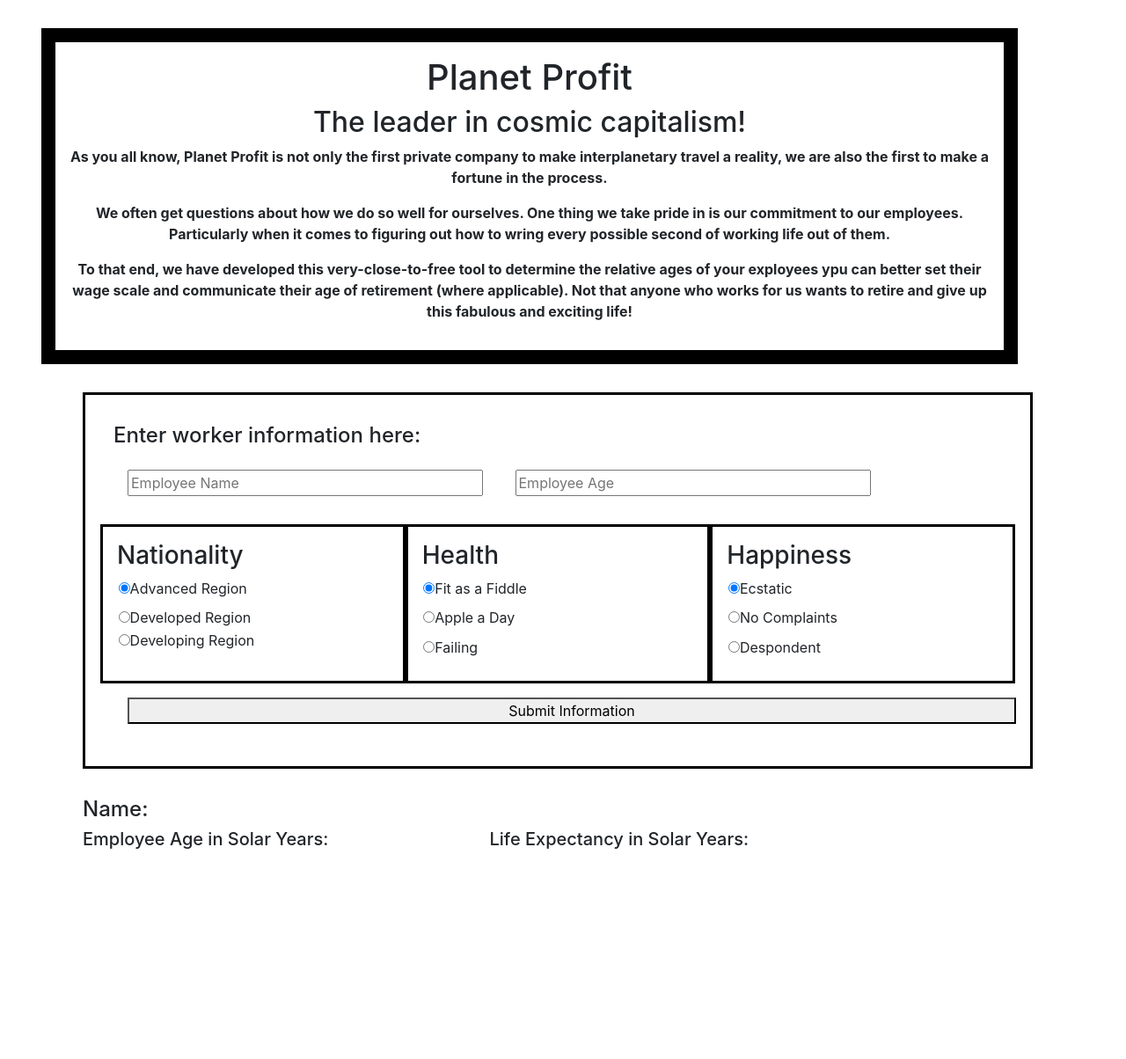
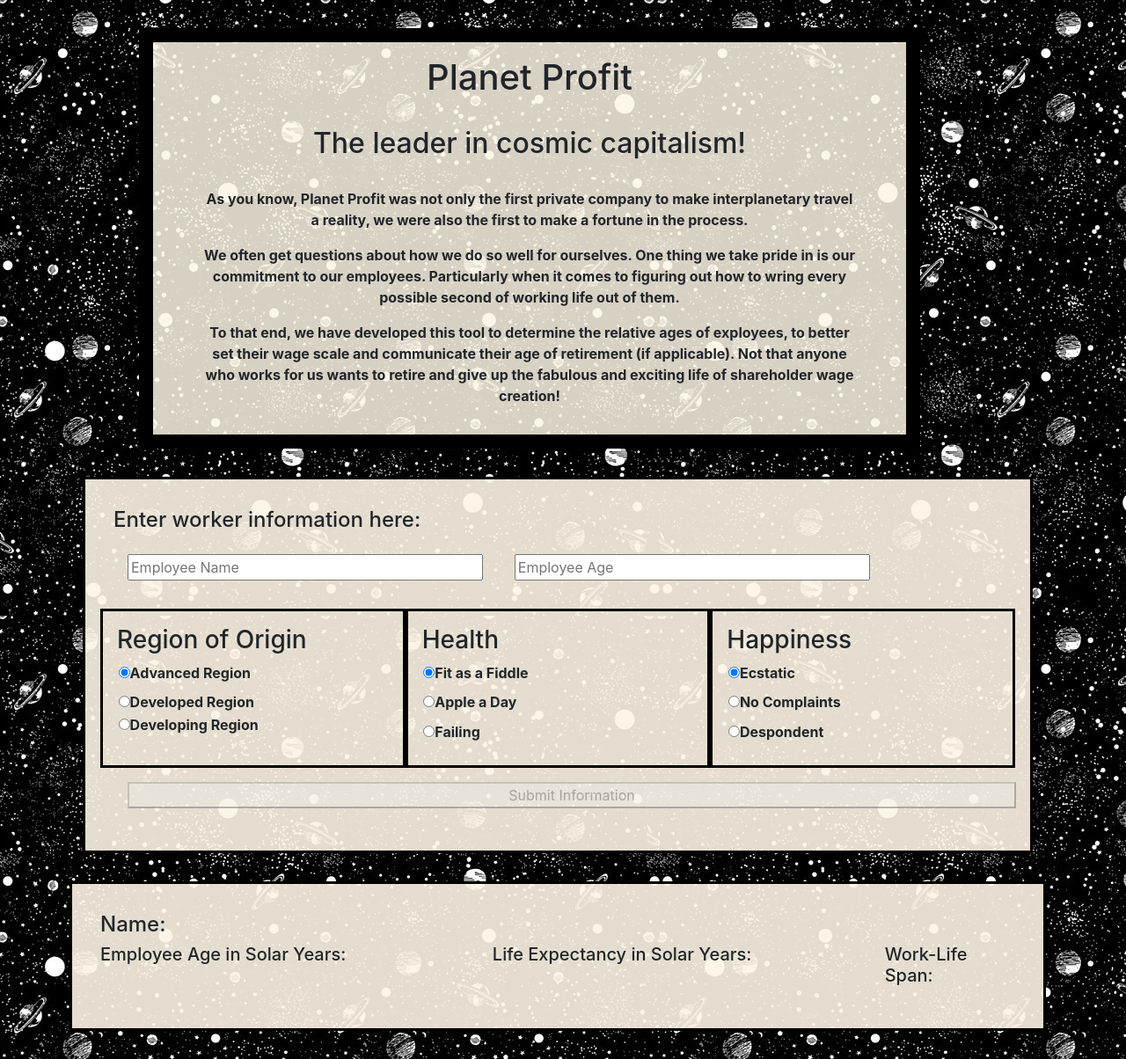
Before and after one commit to jbpawlik/galactic-age, a website built with webpack: page src/index.html in a window 1280 px wide. Shown: the whole page at 88% size. Before the commit the page ends 1014 px from the top, so only its background shows below. Built offline with nearby package versions, Linux system fonts and the light colour scheme.

Commit message:
prevent user submitting form with unfilled fields

```diff
--- a/src/css/styles.css
+++ b/src/css/styles.css
@@ -1,8 +1,21 @@
+body {
+  background-image: url('../assets/images/stars.jpg');
+  font-weight: bold;
+}
 #jumbotron {
   text-align: center;
   border: solid 1em black;
   padding: 1em;
-  font-weight: bold;
+  background-color: rgb(253, 246, 231, .85);
+  margin-left: 10%;
+  margin-right: 10%;
+}
+h2 {
+  margin: 1em;
+}
+p {
+  margin-left: 5%;
+  margin-right: 5%;
 }
 .container {
   margin: 2em;
@@ -11,9 +24,10 @@
   border: solid .2em black;
   padding: 1em;
 }
-#employeeInfo {
+#employeeInfo, #employeeOutput {
   border: solid .2em black;
   padding:2em;
+  background-color: rgb(253, 245, 230, .9);
 }
 .radio {
   margin: .1em;
--- a/src/index.html
+++ b/src/index.html
@@ -12,25 +12,25 @@
       <h1>Planet Profit</h1>
       <h2>The leader in cosmic capitalism!</h2>
       <p>
-        As you all know, Planet Profit is not only the first private company to make interplanetary travel a reality, we are also the first to make a fortune in the process.
+        As you know, Planet Profit was not only the first private company to make interplanetary travel a reality, we were also the first to make a fortune in the process.
       </p>
       <p>
         We often get questions about how we do so well for ourselves. One thing we take pride in is our commitment to our employees. Particularly when it comes to figuring out how to wring every possible second of working life out of them.
       </p>
       <p>
-        To that end, we have developed this very-close-to-free tool to determine the relative ages of your exployees ypu can better set their wage scale and communicate their age of retirement (where applicable). Not that anyone who works for us wants to retire and give up this fabulous and exciting life!
+        To that end, we have developed this tool to determine the relative ages of exployees, to better set their wage scale and communicate their age of retirement (if applicable). Not that anyone who works for us wants to retire and give up the fabulous and exciting life of shareholder wage creation!
       </p>
     </div>
   <div class="container">
     <form id="employeeInfo">
       <h4> Enter worker information here:</h4>
-      <div class="form-group" required>
-        <input type="text" id="nameField" class="fields" placeholder="Employee Name" required>
-        <input type="number" id="ageField" class="fields" placeholder="Employee Age" required>
+      <div class="form-group">
+        <input type="text" id="nameField" class="fields" placeholder="Employee Name">
+        <input type="number" min="1" id="ageField" class="fields" oninput="validity.valid || (value='')" placeholder="Employee Age">
       </div>
       <div class="row">
         <div class="col-4">
-          <h3>Nationality</h3>
+          <h3>Region of Origin</h3>
           <div class="radio">
             <label>
               <input name="region" type="radio" value="advanced" checked>Advanced Region
@@ -94,6 +94,10 @@
         <h5>Life Expectancy in Solar Years:</h5>
         <ol><span id="solarExpectancy"></span></ol>
       </div>
+      <div class="col-2">
+        <h5>Work-Life Span:</h5>
+        <ol><span id="workLifespan"></span></ol>
+      </div>
     </div>
     </div>
   </div>
--- a/src/main.js
+++ b/src/main.js
@@ -7,14 +7,14 @@ import $ from 'jquery';
 
 //User Interface Logic:
 
+$('#workerInfoButton').attr('disabled', 'disabled');
 
+$('#ageField').keyup(function() {
+  $('#workerInfoButton').removeAttr('disabled');
+});
 
-$(document).ready(function() {
-
-
-  $('#workerInfoButton').click(function() {
+$('#workerInfoButton').click(function(event) {
   event.preventDefault();
-
 
   let astronaut = new Astronaut();
   let employeeAge = $('#ageField').val();
@@ -29,8 +29,10 @@ $(document).ready(function() {
   let employeeName = $('#nameField').val();
 
   $('#nameOutput').html(employeeName);
-    $('#solarYears').html('<li> Earth: ' + astronaut.earthYears + ' Years Old </li><br>' + '<li> Mercury: ' + astronaut.mercuryYears + ' Years Old </li><br>' + '<li> Venus: ' + astronaut.venusYears + ' Years Old </li><br>' + '<li> Mars: ' + astronaut.marsYears + ' Years Old </li><br>' + '<li> Jupiter: ' + astronaut.jupiterYears + ' Years Old');
-    $('#solarExpectancy').html('<li> Earth: ' + parseInt(astronaut.earthLifeExpectancy) + ' Years Old </li><br>' + '<li> Mercury: ' + astronaut.mercuryLifeExpectancy + ' Years Old </li><br>' + '<li> Venus: ' + astronaut.venusLifeExpectancy + ' Years Old </li><br>' + '<li> Mars: ' + astronaut.marsLifeExpectancy + ' Years Old </li><br>' + '<li> Jupiter: ' + astronaut.jupiterLifeExpectancy + ' Years Old');
 
+  $('#solarYears').html('<li> Earth: ' + astronaut.earthYears + ' Years Old </li>' + '<li> Mercury: ' + astronaut.mercuryYears + ' Years Old </li>' + '<li> Venus: ' + astronaut.venusYears + ' Years Old </li>' + '<li> Mars: ' + astronaut.marsYears + ' Years Old </li>' + '<li> Jupiter: ' + astronaut.jupiterYears + ' Years Old');
+
+  $('#solarExpectancy').html('<li> Earth: ' + parseInt(astronaut.earthLifeExpectancy) + ' Years Old </li>' + '<li> Mercury: ' + astronaut.mercuryLifeExpectancy + ' Years Old </li>' + '<li> Venus: ' + astronaut.venusLifeExpectancy + ' Years Old </li>' + '<li> Mars: ' + astronaut.marsLifeExpectancy + ' Years Old </li>' + '<li> Jupiter: ' + astronaut.jupiterLifeExpectancy + ' Years Old');
+
+  $('#workLifespan').html('<li>' + parseInt(astronaut.earthYearsLeft) + ' years</li><li>' + astronaut.mercuryYearsLeft + ' years</li><li>' + astronaut.venusYearsLeft + ' years</li><li>' + astronaut.marsYearsLeft + ' years</li><li>' + astronaut.jupiterYearsLeft + ' years</li>');
 });
-});
```
Also changed, not shown: __tests__/astronaut.test.js (+1 -0 lines), README.md, src/assets/images/osmo.png (added), src/assets/images/starfield.png (added), src/assets/images/stars.jpg (added). Lines whose indentation alone changed are shown as unchanged.
